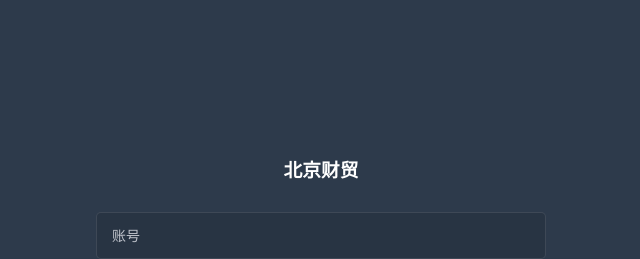
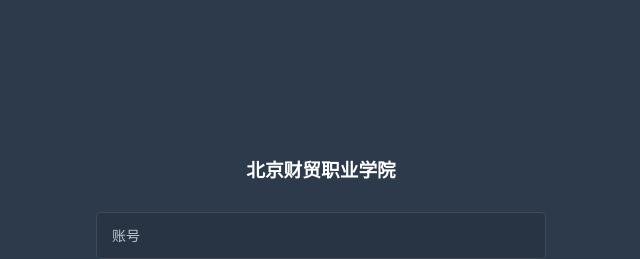
Before and after one commit to Li-mengbo/school_admin, a Vue app: page /#/login in a window 1280 px wide. Shown: the top 259 px of the page, without its empty margins (319-959 px from the left). Built offline with nearby package versions, Linux system fonts and the light colour scheme.

Commit message:
支持ie

```diff
--- a/index.html
+++ b/index.html
@@ -4,7 +4,7 @@
   <meta charset="UTF-8">
   <meta name="viewport" content="width=device-width, initial-scale=1.0">
   <meta http-equiv="X-UA-Compatible" content="ie=edge">
-  <title>北京财贸</title>
+  <title>北京财贸职业学院</title>
 </head>
 <body>
   <div id="app"></div>
--- a/src/pages/index/Index.vue
+++ b/src/pages/index/Index.vue
@@ -1,7 +1,7 @@
 <template>
   <div class="index">
       <h1>
-        北京财贸欢迎你
+        北京财贸职业学院欢迎你
       </h1>
   </div>
 </template>
--- a/src/pages/login/Login.vue
+++ b/src/pages/login/Login.vue
@@ -1,7 +1,7 @@
 <template>
   <div class="login-container">
     <el-form :model="loginForm" status-icon :rules="rules" ref="loginForm" autocomplete="off" class="login-form">
-      <h3 class="title">北京财贸</h3>
+      <h3 class="title">北京财贸职业学院</h3>
       <el-form-item prop="userName" class="el-form-item">
         <el-input v-model="loginForm.userName" name="userName" type="text" autocomplete="off" placeholder="账号"/>
       </el-form-item>
```
Also changed, not shown: 1 other file (tests, documents, lock files or other folders).
